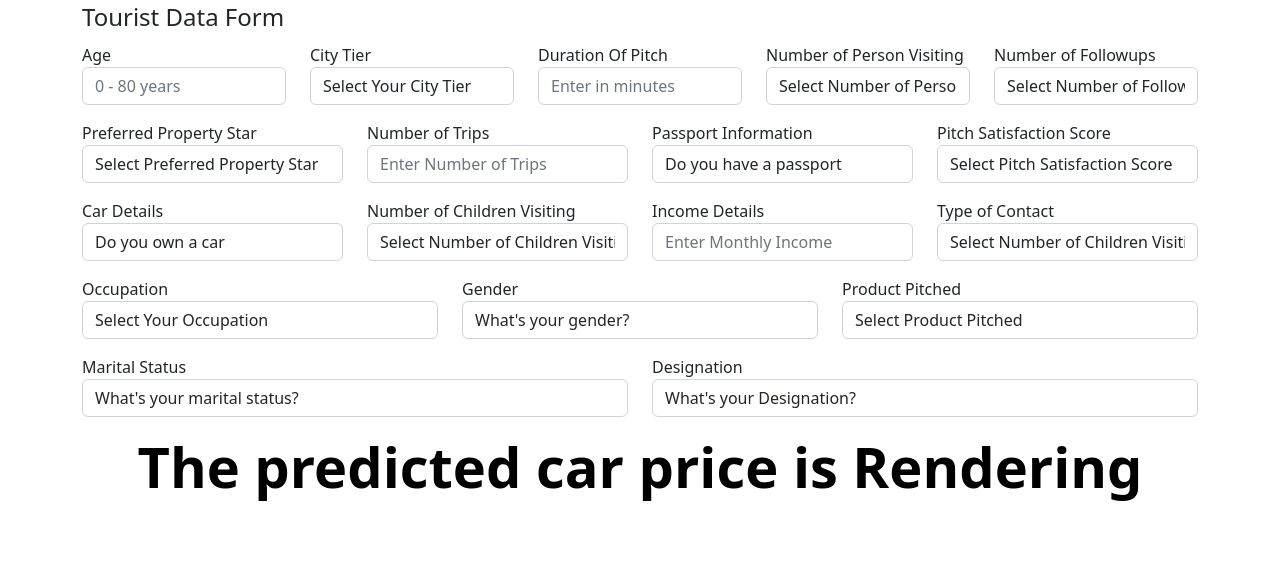
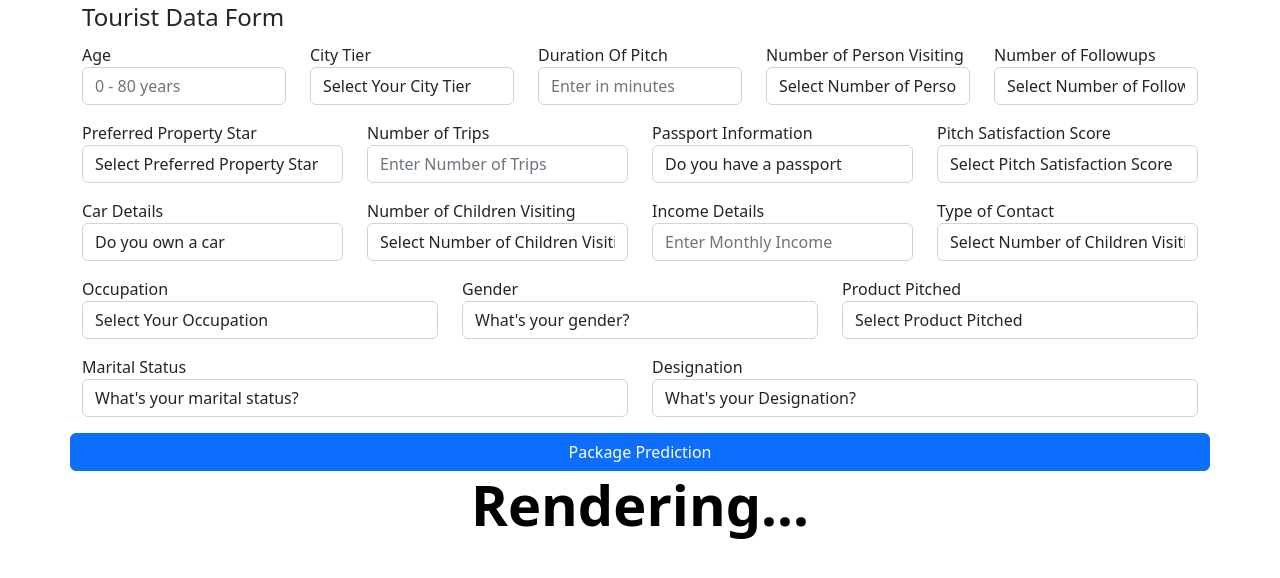
Before and after one commit to vishalsingh17/TourismPackage, a FastAPI app: page / in a window 1280 px wide. Shown: the part 57-635 px from the top of the page. Run offline with FastAPI, Linux system fonts and the light colour scheme; parts of the project's set-up code (start-up, migrations or seed data) failed here and were passed over; some libraries are stand-ins or nearby versions.

Commit message:
Bugs fixed

```diff
--- a/main.py
+++ b/main.py
@@ -126,7 +126,7 @@ async def predictGetRouteClient(request: Request):
 
         return templates.TemplateResponse(
             "index.html",
-            {"request": request, "context": "Rendering"},
+            {"request": request, "context": "Rendering..."},
         )
 
     except Exception as e:
@@ -167,9 +167,14 @@ async def predictPostRouteClient(request: Request):
 
         tourism_value = tourism_predictor.predict(X=tourism_df)[0]
 
+        if tourism_value == 1:
+            results = "The Tourist bought the package"
+
+        else:
+            results = "The Tourist didn't buy the package"
         return templates.TemplateResponse(
             "index.html",
-            {"request": request, "context": tourism_value},
+            {"request": request, "context": f"{results}"},
         )
 
     except Exception as e:
--- a/requirements.txt
+++ b/requirements.txt
@@ -11,3 +11,4 @@ imblearn
 xgboost
 catboost
 boto3
+python-multipart==0.0.5
--- a/templates/index.html
+++ b/templates/index.html
@@ -130,6 +130,7 @@
                             <label for="NumberOfChildrenVisiting">Number of Children Visiting</label>
                             <select class="form-control" id="NumberOfChildrenVisiting" name="NumberOfChildrenVisiting" placeholder="NumberOfChildrenVisiting" required="required">
                                 <option value="" disabled selected>Select Number of Children Visiting</option>
+                                <option value = 0>0</option>
                                 <option value = 1>1</option>
                                 <option value = 2>2</option>
                                 <option value = 3>3</option>
@@ -149,7 +150,7 @@
                                 <option value="" disabled selected>Select Number of Children Visiting</option>
                                 <option value = 'Company Invited'>Company Invited</option>
                                 <option value = 'Self Enquiry'>Self Enquiry</option>
-                                <option value = nan>No Data</option>
+                                <!-- <option value = nan>No Data</option> -->
                             </select>
                         </div>
 
@@ -159,7 +160,7 @@
 
                         <div class="mb-3 col">
                             <label for="Occupation">Occupation</label>
-                            <select class="form-control" id="PreferredPropertyStar" name="PreferredPropertyStar" placeholder="PreferredPropertyStar" required="required">
+                            <select class="form-control" id="Occupation" name="Occupation" placeholder="Occupation" required="required">
                                 <option value="" disabled selected>Select Your Occupation</option>
                                 <option value = 'Salaried'>Salaried</option>
                                 <option value = 'Free Lancer'>Free Lancer</option>
@@ -214,13 +215,13 @@
                             <option value = 'VP'>VP</option>
                         </select>
                     </div>
-
+                    <input class="btn btn-primary" type="submit" value="Package Prediction" required />
                 </div>
 
                 </form>
             </div>
             <div class="text-center text-black">
-                <h2 class="display-4 fw-bolder">The predicted car price is  {{context}} </h2>
+                <h2 class="display-4 fw-bolder">{{context}} </h2>
             </div>
         </div>
     </section>
```
